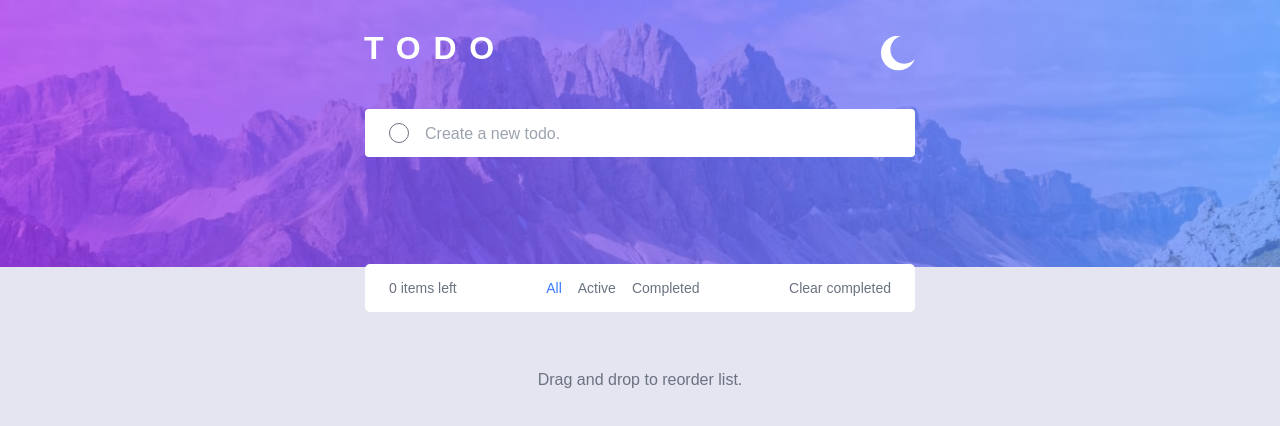
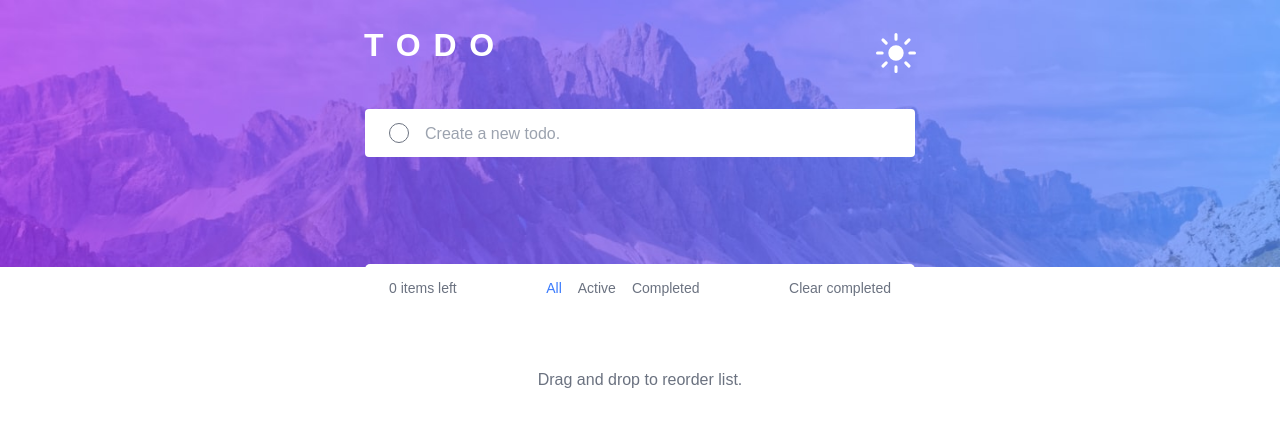
Before and after one commit to Highshirt99/TODOTODAY, a React (Create React App) app: page / in a window 1280 px wide. Shown: the top 426 px of the page. Built offline with nearby package versions, Linux system fonts and the light colour scheme; a web font is replaced by a local one.

Commit message:
theme completed

```diff
--- a/src/App.js
+++ b/src/App.js
@@ -10,34 +10,47 @@ import TodoList from "./components/TodoList";
 import { useEffect, useState } from "react";
 
 function App() {
-  const [darkTheme, setDarkTheme] = useState(false);
-
-  const changeTheme = () => {
-    setDarkTheme(!darkTheme);
-  };
+  const [isDarkMode, setIsDarkMode] = useState(false);
+  const [icon, setIcon] = useState('');
 
   useEffect(() => {
-    if (darkTheme) {
-      document.documentElement.classList.add("dark");
-    } else {
-      document.documentElement.classList.remove("dark");
-    }
-  }, [darkTheme]);
+    const updateTheme = () => {
+      const now = new Date();
+      const hours = now.getHours();
+
+      if (hours >= 6 && hours < 18) {
+        setIsDarkMode(false);
+        setIcon('sun');
+      } else {
+        setIsDarkMode(true);
+        setIcon('moon');
+      }
+    };
+
+    updateTheme();    // Initial theme update
+
+    const timer = setInterval(updateTheme, 60000);   // Update theme
+
+    return () => {
+      clearInterval(timer); // Cleanup timer on unmount
+    };
+  }, []);
+
   return (
-    <div className=" bg-veryLightGrayishBlue dark:bg-darkBlue min-h-screen">
+    <div className={` min-h-screen ${isDarkMode ? 'bg-gray-900' : 'bg-white'}`}>
       <div className="relative">
         <div className="lg:hidden mdl:hidden md:hidden sm:hidden flex justify-center w-screen object-cover">
-          <img width="100%" src={darkTheme ? bgMobileDark : bgMobile} alt="" />
+          <img width="100%" src={isDarkMode? bgMobileDark : bgMobile} alt="" />
         </div>
         <div className="hidden mdl:block sm:block md:block lg:block  w-screen object-cover">
-          <img src={darkTheme ? bgDesktopDark : bgDesktop} alt=""/>
+          <img src={isDarkMode ? bgDesktopDark : bgDesktop} alt=""/>
         </div>
 
         <div
           className="lg:w-[600px]  absolute top-[20%] left-0 right-0 flex justify-between lg:left-1/2  lg:translate-x-[-50%]
-        lg:translate-y-[-50%] xmd:left-4 xmd:right-4 mdl:right-8 mdl:left-8
-         px-6"
-        >
+          lg:translate-y-[-50%] xmd:left-4 xmd:right-4 mdl:right-8 mdl:left-8
+          px-6"
+          >
           <h1
             className=" text-white font-bodyFont tracking-[0.8rem]
           text-base text-[1.5rem] lg:text-[2rem] sm:text-[1.4rem] md:text-[1.4rem]
@@ -47,12 +60,16 @@ function App() {
             TODO
           </h1>
 
-          <img
-            src={darkTheme ? iconDark : iconLight}
-            alt=""
-            onClick={changeTheme}
-            className="w-[20px] h-full object-cover lg:w-[35px] md:w-[30px] sm:w-[30px] cursor-pointer"
-          />
+
+          <div>
+            {icon === 'sun' ? (
+              <img src={iconDark} alt="Moon Icon" className="w-7 h-7 lg:w-10 lg:h-10" />
+            ) : (
+              <img src={iconLight} alt="Sun Icon" className=" w-7 h-7 lg:w-10 lg:h-10" />
+            )}
+          </div>
+
+
         </div>
         <InputForm />
 
```
Also changed, not shown: 1 other file (tests, documents, lock files or other folders).
